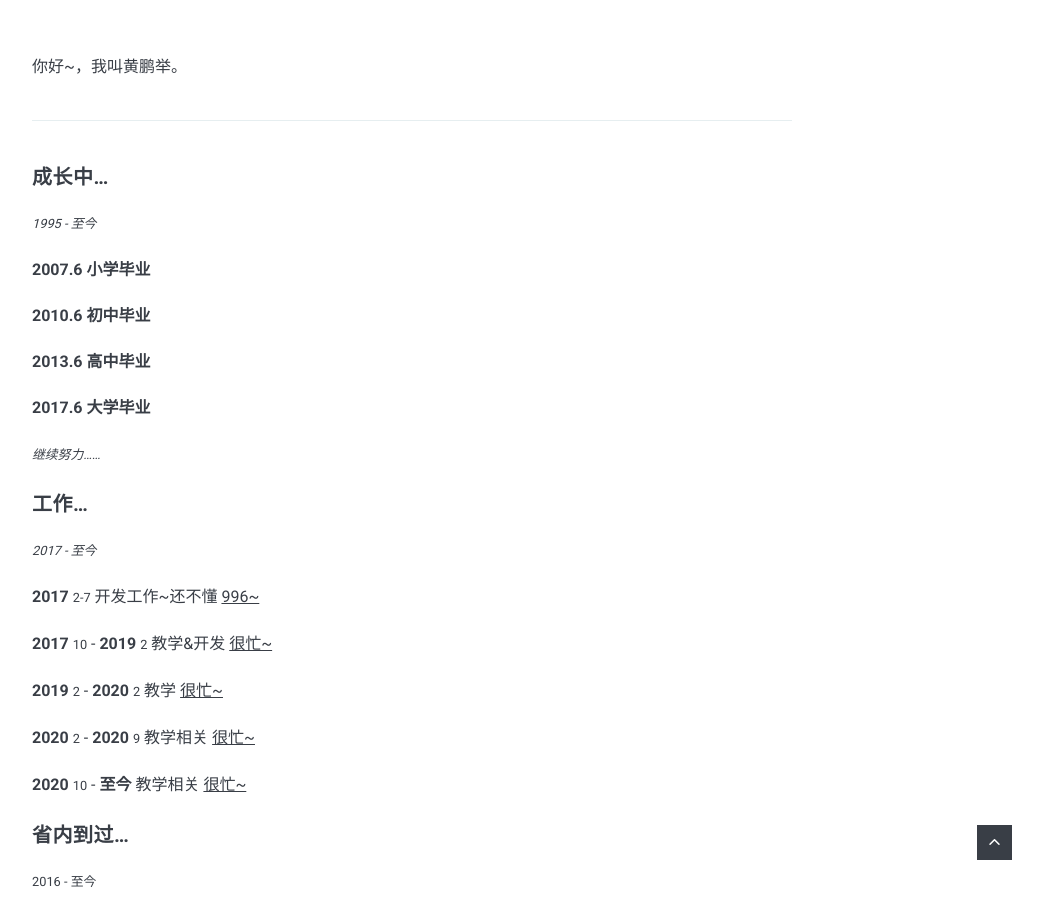
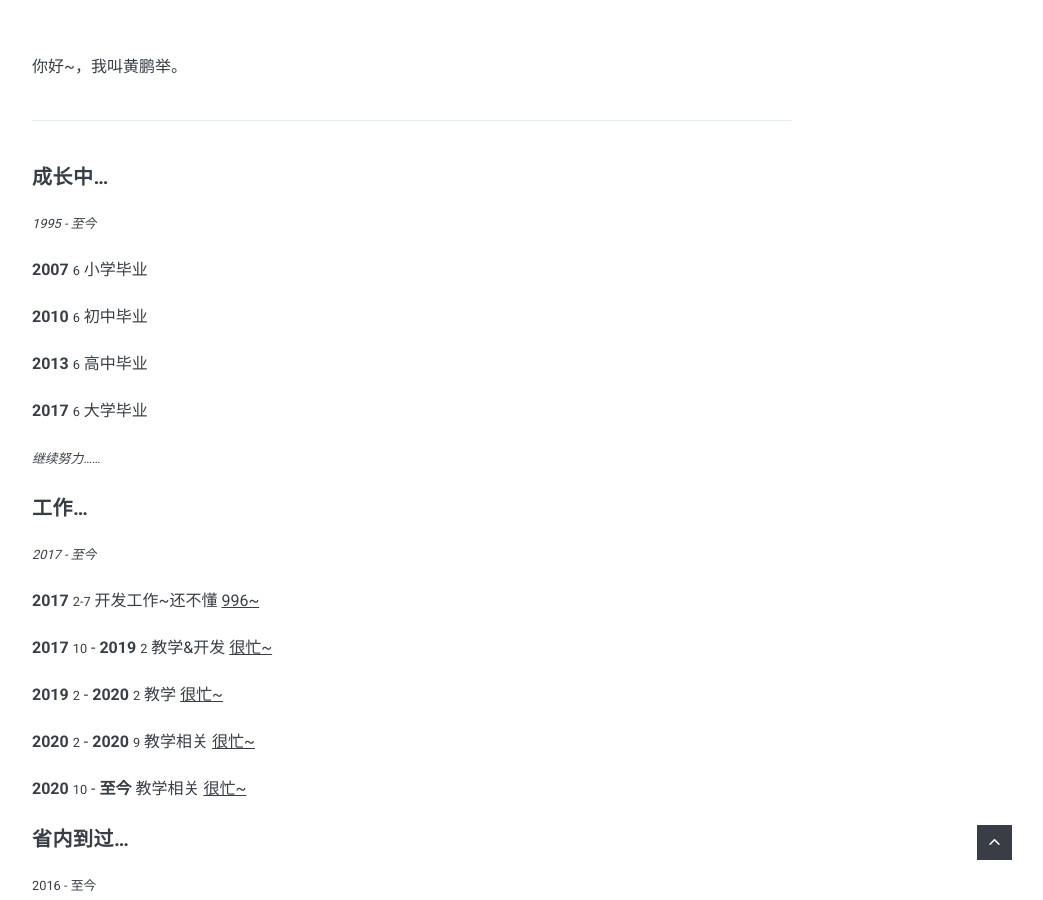
Before and after one commit to huangpengju/huangpengju.github.io, a Jekyll site: the page built from _pages/about.md, in a window 1280 px wide and 900 px high, scrolled down 937 px. Shown: the whole window, without its empty margins (228-1271 px from the left). Built offline with Jekyll 4.4.1, drawn with Linux system fonts in a browser that asks for light colours; nearby versions of some CDN libraries.

Commit message:
修改数据

```diff
--- a/_pages/about.md
+++ b/_pages/about.md
@@ -12,13 +12,13 @@ image: author/001.jpg
 #### 成长中...
 <small>*1995 - 至今*</small>
 
-<b>2007.6 小学毕业</b>
+<b>2007</b> <small>6</small> 小学毕业
 
-<b>2010.6 初中毕业</b>
+<b>2010</b> <small>6</small> 初中毕业
 
-<b>2013.6 高中毕业</b>
+<b>2013</b> <small>6</small> 高中毕业
 
-<b>2017.6 大学毕业</b>
+<b>2017</b> <small>6</small> 大学毕业
 
 <small>*继续努力……*</small>
 
@@ -58,4 +58,4 @@ image: author/001.jpg
 
 <b>2018</b> <small>6</small> 山东（济南） &  陕西（西安）
 
-*以上皆为回忆*
+<small> *以上皆为回忆* </small>
```
